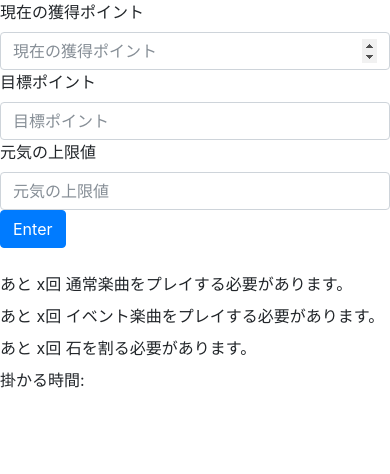
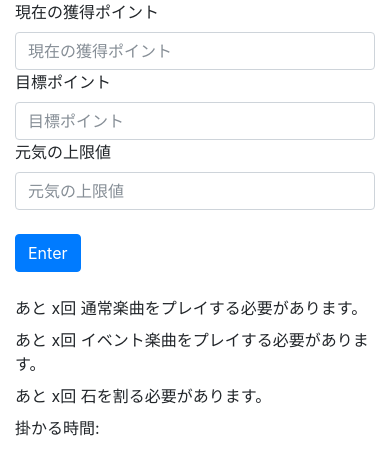
Before and after one commit to golasa72/theaterdaysEventSupportTool, a plain HTML site: page docs/index.html in a window 390 px wide. Drawn offline with nearby package versions, Linux system fonts and the light colour scheme.

Commit message:
fixed responsive design

```diff
--- a/docs/index.html
+++ b/docs/index.html
@@ -85,12 +85,14 @@
         }
     }
   </script>
+  <div class="col-md-offset-2 col-md-8 col-sm-12">
     <label for="currentPoint">現在の獲得ポイント</label>
     <input type="number" name="currentPoint" class="form-control" id="currentPoint" placeholder="現在の獲得ポイント" min="0" max="5000000">
     <label for="goalPoint">目標ポイント</label>
     <input type="number" name="goalPoint" class="form-control" id="goalPoint" placeholder="目標ポイント" min="0" max="5000000">
     <label for="healthy">元気の上限値</label>
     <input type="number" name="healthy" class="form-control" id="healthy" placeholder="元気の上限値" min="0" max="300">
+    <br>
     <button type="submit" class="btn btn-primary" id="sample" onClick="get();">Enter</button>
     <br>
     <br>
@@ -101,5 +103,6 @@
     <label for="jewel" id="jewel">あと x回 石を割る必要があります。</label>
     <br>
     <label for="time" id="time">掛かる時間: </label>
+    </div>
   </body>
 </html>
```
